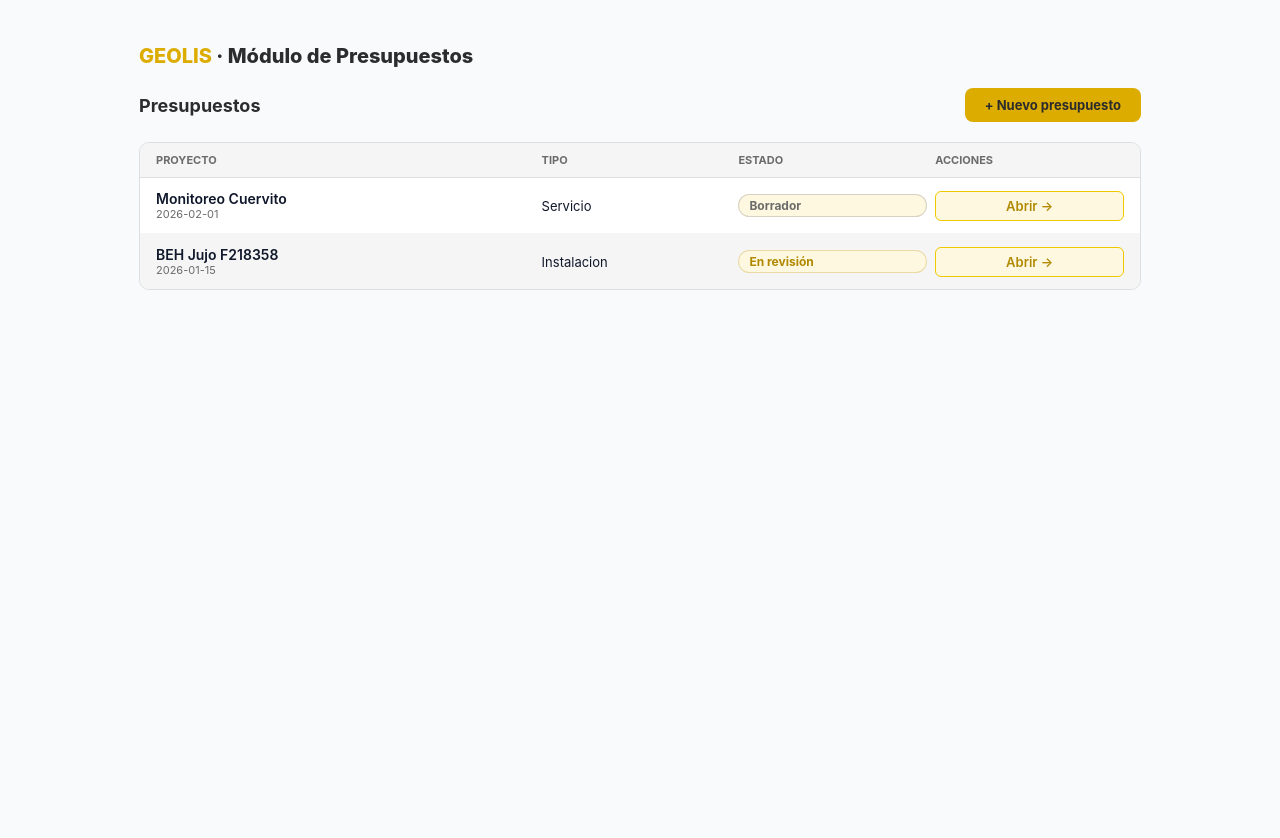
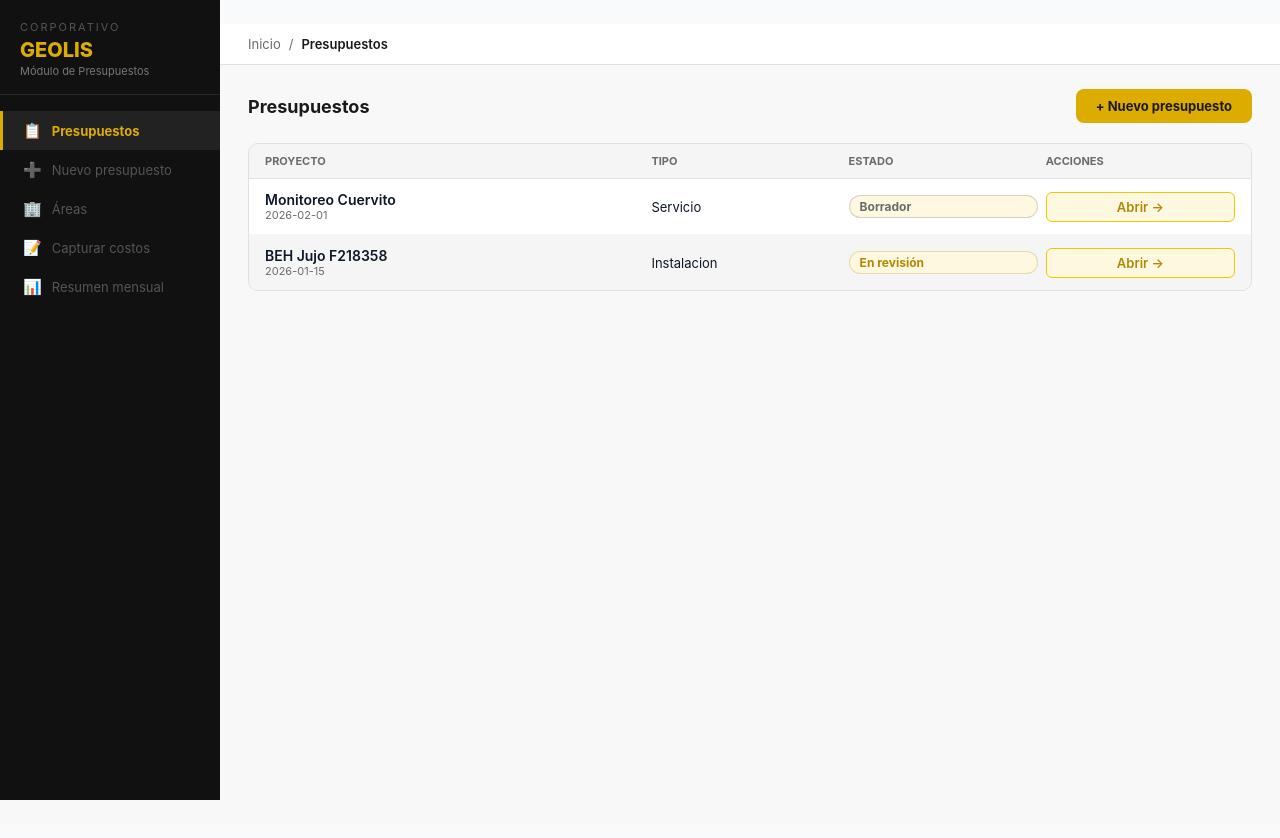
Before and after one commit to lobobandido/demo_presupuesto, a React (Vite) app: page / in a window 1280 px wide. Shown: the top 838 px of the page. Before the commit the page ends 800 px from the top, so only its background shows below. Built offline with nearby package versions, Linux system fonts and the light colour scheme.

Commit message:
fix: layout full-width CoreWell + sidebar negro + bug CatInput + quitar texto gráficas

```diff
--- a/src/App.jsx
+++ b/src/App.jsx
@@ -3,9 +3,12 @@ import { useState, useEffect, useRef } from "react";
 // ─── PALETA GEOLIS ────────────────────────────────────────────────────────────
 const C = {
   yellow:"#DDAC00", yellowLight:"#FFF8E1", yellowBorder:"#F0C800", yellowDark:"#B08900",
-  grayDark:"#2C2C2C", grayMid:"#6B6B6B", grayLight:"#F5F5F5", grayBorder:"#DEDEDE",
+  grayDark:"#1a1a1a", grayMid:"#6B6B6B", grayLight:"#F5F5F5", grayBorder:"#E0E0E0",
   white:"#FFFFFF", danger:"#C0392B", dangerLight:"#FDECEA",
   success:"#1E7E34", successLight:"#EAF7ED",
+  // CoreWell sidebar
+  sidebar:"#111111", sidebarText:"#DDAC00", sidebarMuted:"#888888",
+  contentBg:"#F8F8F8",
 };
 
 // ─── ÁREAS (confirmadas del audio) ───────────────────────────────────────────
@@ -158,19 +161,21 @@ function CatInput({ value, onChange, placeholder="Categoría" }) {
         onFocus={() => setOpen(true)} onKeyDown={handleKey} placeholder={placeholder}
         style={{ width:"100%", padding:"7px 10px", border:`1px solid ${C.grayBorder}`, borderRadius:6, fontSize:12 }} />
       {open && filtradas.length > 0 && (
-        <div style={{ position:"absolute", top:"100%", left:0, right:0, zIndex:100, background:C.white,
-          border:`1px solid ${C.grayBorder}`, borderRadius:6, maxHeight:180, overflowY:"auto", boxShadow:"0 4px 12px rgba(0,0,0,0.1)" }}>
+        <div style={{ position:"absolute", top:"100%", left:0, right:0, zIndex:999, background:C.white,
+          border:`1px solid ${C.grayBorder}`, borderRadius:6, maxHeight:180, overflowY:"auto",
+          boxShadow:"0 4px 16px rgba(0,0,0,0.15)", marginTop:2 }}>
           {texto && !baseCats.includes(texto.toUpperCase()) && (
-            <div onClick={() => { saveCatCustom(texto.toUpperCase()); select(texto.toUpperCase()); }}
+            <div onMouseDown={e=>{e.preventDefault();saveCatCustom(texto.toUpperCase());select(texto.toUpperCase());}}
               style={{ padding:"8px 12px", fontSize:12, color:C.yellowDark, cursor:"pointer", borderBottom:`1px solid ${C.grayLight}`, fontWeight:700 }}>
               + Agregar "{texto.toUpperCase()}"
             </div>
           )}
-          {filtradas.map(c => (
-            <div key={c} onClick={() => select(c)} style={{ padding:"7px 12px", fontSize:12, cursor:"pointer", background:value===c?C.yellowLight:"transparent" }}
+          {filtradas.map(cat => (
+            <div key={cat} onMouseDown={e=>{e.preventDefault();select(cat);}}
+              style={{ padding:"7px 12px", fontSize:12, cursor:"pointer", background:value===cat?C.yellowLight:"transparent" }}
               onMouseEnter={e => e.currentTarget.style.background=C.yellowLight}
-              onMouseLeave={e => e.currentTarget.style.background=value===c?C.yellowLight:"transparent"}>
-              {c}
+              onMouseLeave={e => e.currentTarget.style.background=value===cat?C.yellowLight:"transparent"}>
+              {cat}
             </div>
           ))}
         </div>
@@ -413,14 +418,62 @@ export default function App() {
   }
 
   const wrap = (children) => (
-    <div style={{ maxWidth:1050, margin:"0 auto", padding:"20px 24px", fontFamily:"Inter,system-ui,sans-serif" }}>
-      <div style={{ marginBottom:20 }}>
-        <span style={{ fontSize:20, fontWeight:800, color:C.grayDark }}>
-          <span style={{ color:C.yellow }}>GEOLIS</span> · Módulo de Presupuestos
-        </span>
+    <div style={{ display:"flex", minHeight:"100vh", fontFamily:"Inter,system-ui,sans-serif", background:C.contentBg }}>
+      {/* Sidebar estilo CoreWell */}
+      <div style={{ width:220, background:C.sidebar, flexShrink:0, display:"flex", flexDirection:"column", position:"fixed", top:0, left:0, bottom:0, zIndex:50 }}>
+        <div style={{ padding:"20px 20px 16px", borderBottom:"1px solid #2a2a2a" }}>
+          <div style={{ fontSize:11, color:"#555", letterSpacing:2, textTransform:"uppercase", marginBottom:4 }}>Corporativo</div>
+          <div style={{ fontSize:20, fontWeight:800, color:C.yellow }}>GEOLIS</div>
+          <div style={{ fontSize:11, color:"#777", marginTop:2 }}>Módulo de Presupuestos</div>
+        </div>
+        <nav style={{ padding:"16px 0", flex:1 }}>
+          {[
+            {i:0, icon:"📋", label:"Presupuestos"},
+            {i:1, icon:"➕", label:"Nuevo presupuesto"},
+            {i:2, icon:"🏢", label:"Áreas"},
+            {i:3, icon:"📝", label:"Capturar costos"},
+            {i:4, icon:"📊", label:"Resumen mensual"},
+          ].map(t=>(
+            <div key={t.i} onClick={()=>t.i<=step?setStep(t.i):null}
+              style={{ display:"flex", alignItems:"center", gap:10, padding:"10px 20px", cursor:t.i<=step?"pointer":"default",
+                background:step===t.i?"#222":"transparent",
+                borderLeft:step===t.i?`3px solid ${C.yellow}`:"3px solid transparent",
+              }}>
+              <span style={{ fontSize:15 }}>{t.icon}</span>
+              <span style={{ fontSize:13, fontWeight:step===t.i?700:400,
+                color:step===t.i?C.yellow:step>t.i?"#aaa":"#555" }}>{t.label}</span>
+            </div>
+          ))}
+        </nav>
+        {presupuesto && (
+          <div style={{ padding:"14px 16px", borderTop:"1px solid #2a2a2a", fontSize:11 }}>
+            <div style={{ color:"#555", marginBottom:4 }}>Presupuesto activo</div>
+            <div style={{ color:C.yellow, fontWeight:700, wordBreak:"break-word" }}>{presupuesto.nombre}</div>
+            <button onClick={()=>{setPres(null);setStep(0);}}
+              style={{ marginTop:6, background:"none", border:`1px solid #333`, color:"#777", borderRadius:4, padding:"4px 10px", cursor:"pointer", fontSize:11, width:"100%" }}>
+              ← Cambiar
+            </button>
+          </div>
+        )}
       </div>
-      <TabBar/>
-      {children}
+      {/* Contenido principal */}
+      <div style={{ flex:1, marginLeft:220, display:"flex", flexDirection:"column", minHeight:"100vh" }}>
+        {/* Top bar */}
+        <div style={{ background:C.white, borderBottom:`1px solid ${C.grayBorder}`, padding:"12px 28px",
+          display:"flex", alignItems:"center", justifyContent:"space-between", position:"sticky", top:0, zIndex:40 }}>
+          <div style={{ display:"flex", alignItems:"center", gap:8, fontSize:13, color:C.grayMid }}>
+            <span>Inicio</span><span>/</span>
+            <span style={{ color:C.grayDark, fontWeight:600 }}>
+              {step===0?"Presupuestos":step===1?"Nuevo":step===2?"Áreas":step===3?"Capturar costos":"Resumen mensual"}
+            </span>
+          </div>
+          {presupuesto && <span style={{ fontSize:12, color:C.grayMid }}>{presupuesto.empresa}</span>}
+        </div>
+        {/* Body */}
+        <div style={{ padding:"24px 28px", flex:1 }}>
+          {children}
+        </div>
+      </div>
     </div>
   );
 
@@ -880,7 +933,7 @@ export default function App() {
                 </div>)}
               </div>
               <LineChart series={seriesCats} height={220}/>
-              <div style={{ fontSize:11, color:C.grayMid, textAlign:"center", marginTop:6 }}>CAPEX concentrado en M0 · OPEX distribuido uniformemente</div>
+
             </div>
           )}
 
```
